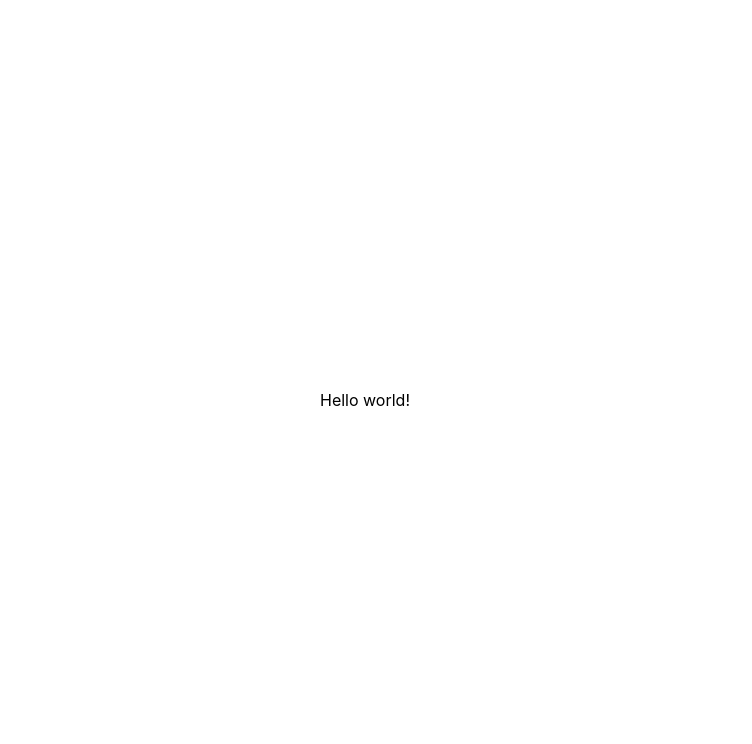
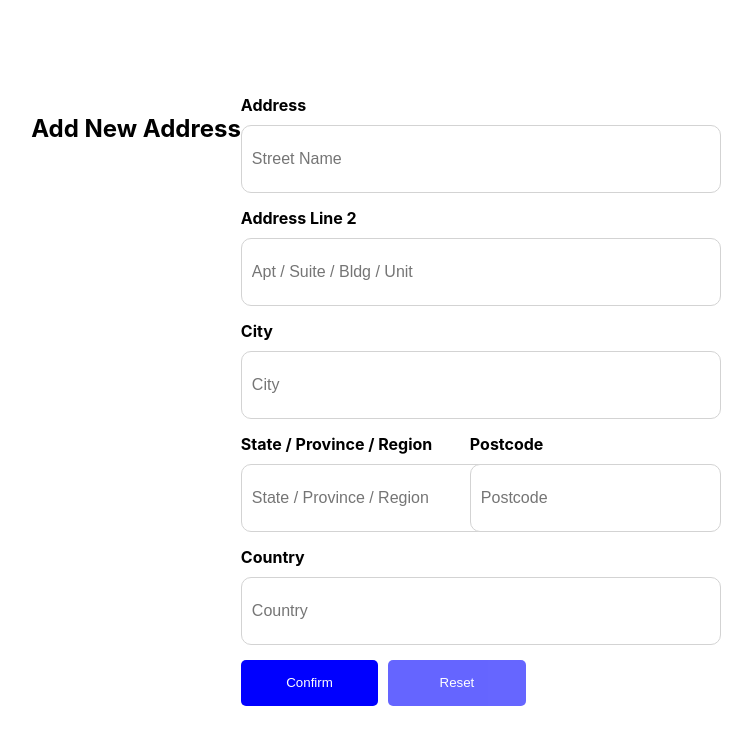
Before and after one commit to Veronika211/address-autocomplete, a React (Create React App) app: page / in a window 1280 px wide. Shown: the top 744 px of the page, without its empty margins (275-1027 px from the left). Built offline with nearby package versions, Linux system fonts and the light colour scheme.

Commit message:
created new address form

```diff
--- a/src/App.css
+++ b/src/App.css
@@ -1,8 +1,11 @@
 .App {
-  text-align: center;
   min-height: 100vh;
   display: flex;
   flex-direction: column;
   align-items: center;
   justify-content: center;
+
+  @media (max-width: 768px) {
+    padding: 30px;
+  }
 }
--- a/src/components/button/Button.css
+++ b/src/components/button/Button.css
@@ -0,0 +1,18 @@
+.button {
+  width: 30%;
+  height: 46px;
+  border: none;
+  border-radius: 5px;
+  background-color: blue;
+  color: white;
+  cursor: pointer;
+}
+
+.left-button {
+  margin-right: 10px;
+}
+
+.button.disabled {
+  cursor: not-allowed;
+  opacity: 0.6;
+}
--- a/src/components/button/Button.js
+++ b/src/components/button/Button.js
@@ -0,0 +1,20 @@
+import "./Button.css";
+
+const Button = ({ label, disabled, handleClick, type, parentClassName }) => {
+  const buttonClassName = `${parentClassName} button ${
+    disabled ? "disabled" : ""
+  }`;
+
+  return (
+    <button
+      disabled={disabled}
+      onClick={handleClick}
+      type={type}
+      className={buttonClassName}
+    >
+      {label}
+    </button>
+  );
+};
+
+export default Button;
--- a/src/components/inputField/InputField.css
+++ b/src/components/inputField/InputField.css
@@ -0,0 +1,23 @@
+.input-field {
+  margin-bottom: 15px;
+}
+
+.input-field label {
+  margin-bottom: 10px;
+  display: block;
+  font-size: 16px;
+  font-weight: bold;
+}
+
+.input-field input {
+  border: 1px solid lightgray;
+  border-radius: 10px;
+  width: 100%;
+  height: 46px;
+  font-size: 16px;
+  padding: 10px;
+}
+
+.input-field.flexbox-input input {
+  width: none;
+}
--- a/src/components/inputField/InputField.js
+++ b/src/components/inputField/InputField.js
@@ -0,0 +1,13 @@
+import "./InputField.css";
+
+const InputField = ({ name, label, placeholder, parentClassName }) => {
+  const inputClassName = `input-field ${parentClassName}`;
+  return (
+    <div className={inputClassName}>
+      <label htmlFor={name}>{label}</label>
+      <input type="text" id={name} placeholder={placeholder} />
+    </div>
+  );
+};
+
+export default InputField;
--- a/src/pages/LandingPage.css
+++ b/src/pages/LandingPage.css
@@ -0,0 +1,8 @@
+.landing-container {
+  display: flex;
+}
+
+.address-row {
+  display: flex;
+  justify-content: space-between;
+}
--- a/src/pages/LandingPage.js
+++ b/src/pages/LandingPage.js
@@ -1,5 +1,45 @@
+import "./LandingPage.css";
+import Button from "../components/button/Button";
+import InputField from "../components/inputField/InputField";
+
 const LandingPage = () => {
-  return <div>Hello world!</div>;
+  return (
+    <div className="landing-container">
+      <h2>Add New Address</h2>
+      <form>
+        <InputField label="Address" placeholder="Street Name" name="address" />
+        <InputField
+          label="Address Line 2"
+          placeholder="Apt / Suite / Bldg / Unit"
+          name="addressLine2"
+        />
+        <InputField label="City" placeholder="City" name="city" />
+        <div className="address-row">
+          <InputField
+            label="State / Province / Region"
+            placeholder="State / Province / Region"
+            name="state"
+            parentClassName="flexbox-input"
+          />
+
+          <InputField
+            label="Postcode"
+            placeholder="Postcode"
+            name="postcode"
+            parentClassName="flexbox-input"
+          />
+        </div>
+        <InputField label="Country" placeholder="Country" name="country" />
+        <Button
+          label="Confirm"
+          disabled={false}
+          type="submit"
+          parentClassName="left-button"
+        />
+        <Button label="Reset" disabled={true} />
+      </form>
+    </div>
+  );
 };
 
 export default LandingPage;
```
